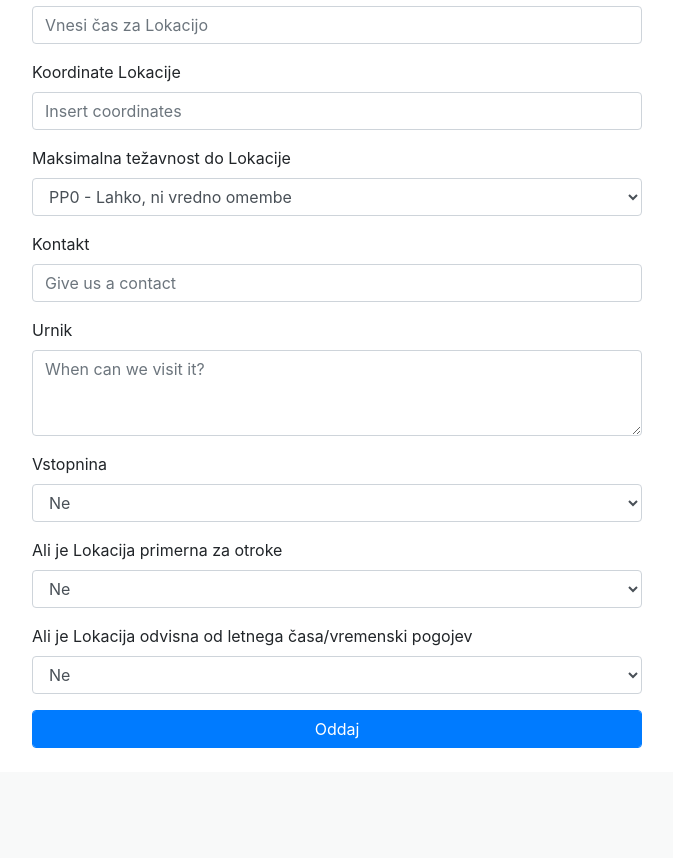
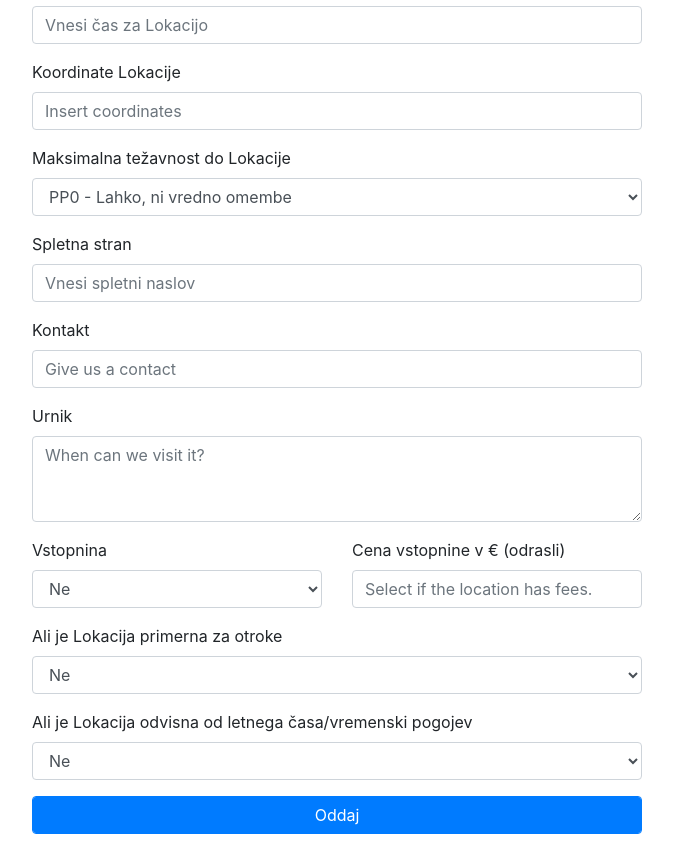
Before and after one commit to Charckle/svetovifprequel, a Flask app: page /new_location in a window 1280 px wide. Shown: the part 652-1510 px from the top of the page, without its empty margins (303-976 px from the left). Before the commit the page ends 1400 px from the top, so only its background shows below. Run offline with Flask 2, Linux system fonts and the light colour scheme; the visitor is signed in with stand-in values (Sample User, id 1); data comes from the database, SQL or seed files in the repository; some libraries are stand-ins or nearby versions.

Commit message:
added webpage and fee price

```diff
--- a/app/main_page_module/controllers.py
+++ b/app/main_page_module/controllers.py
@@ -5,6 +5,8 @@ from flask import Blueprint, request, render_template, \
 
 # Import module forms
 from app.main_page_module.forms import LoginForm, RegisterForm, EditUserForm, LocationForm, ParkingForm, TagForm, MythForm, MTagForm, ImgForm, IconForm
+
+from app.main_page_module.other import remove_https
 
 # Import module models (i.e. User)
 from app.main_page_module.models import user_sql_create, user_sql_login_check, user_sql_get_all, \
@@ -682,7 +684,7 @@ def new_location():
         coordinates = form.coord.data
 
         location_id = location_create(form.name.data, form.desc_s.data, form.desc_l.data, form.rating.data, form.tts.data, coordinates.replace(" ", ""), form.mtld.data, form.contact.data,
-                        form.timetable.data, form.fee.data, form.child.data, form.season.data, form.icon.data)
+                        remove_https(form.webpage.data), form.timetable.data, form.fee.data, form.fee_price.data, form.child.data, form.season.data, form.icon.data)
 
 
 
@@ -726,8 +728,10 @@ def edit_location(location_id):
                  coord = location[6].replace(" ", ""),
                  mtld = location[7],
                  contact = location[8],
+                 webpage = location[14],
                  timetable = location[9],
                  fee = location[10],
+                 fee_price = location[15],
                  child = location[11],
                  season = location[12],
                  icon = location[13])
@@ -770,8 +774,10 @@ def change_location():
 
             return redirect(url_for("main_page_module.index"))
 
-        location_change(location_id, form.name.data, form.desc_s.data, form.desc_l.data, form.rating.data, form.tts.data, form.coord.data, form.mtld.data, form.contact.data, form.timetable.data, form.fee.data, form.child.data,
-                         form.season.data, form.icon.data)
+        webpage = re.sub(r'^https?:\/\/', '', form.webpage.data)
+
+        location_change(location_id, form.name.data, form.desc_s.data, form.desc_l.data, form.rating.data, form.tts.data, form.coord.data, form.mtld.data, form.contact.data,
+                        remove_https(form.webpage.data), form.timetable.data, form.fee.data, form.fee_price.data, form.child.data, form.season.data, form.icon.data)
 
         flash('Location successfully Eddited!', 'success')
 
--- a/app/main_page_module/forms.py
+++ b/app/main_page_module/forms.py
@@ -2,7 +2,7 @@
 from flask_wtf import FlaskForm # , RecaptchaField
 
 # Import Form elements such as TextField and BooleanField (optional)
-from wtforms import BooleanField, IntegerField, StringField, TextAreaField, PasswordField, HiddenField, SubmitField, SelectField, validators # BooleanField
+from wtforms import BooleanField, IntegerField, StringField, TextAreaField, PasswordField, HiddenField, SubmitField, SelectField, DecimalField, validators # BooleanField
 
 # Import Form validators
 from wtforms.validators import Email, EqualTo, ValidationError
@@ -115,13 +115,16 @@ class LocationForm(FlaskForm):
     #Max To Location Difficulty
     mtld     = SelectField(u'Maksimalna težavnost do Lokacije', [validators.InputRequired(message=u'Izberi Težavnost.')], choices=mtlds, coerce=int)
 
-    contact = StringField(u'Kontakt', [validators.InputRequired(message=u'Vnesi kontakt za Lokacijo.'),
-                                               validators.Length(max=100)])
+    webpage = StringField(u'Spletna stran', [validators.Length(max=100)])
 
-    timetable  = TextAreaField(u'Urnik', [validators.InputRequired(message=u'Vnesi urnik Lokacije.')])
+    contact = StringField(u'Kontakt', [validators.Length(max=100)])
+
+    timetable  = TextAreaField(u'Urnik')
 
     fees = [(0, u'Ne'), (1, u'Odvisno'), (2, 'Da')]
     fee  = SelectField('Vstopnina', [validators.InputRequired(message=u'Izberi, ali ima Lokacija vstopnino')], choices=fees, coerce=int)
+
+    fee_price = DecimalField('Cena vstopnine v € (odrasli)', [validators.InputRequired(message='Vnesi višino vstopnine v €')], places=2)
 
     childs = [(0, u'Ne'), (1, 'Odvisno'), (2, u'Da')]
     child  = SelectField(u'Ali je Lokacija primerna za otroke', [validators.InputRequired(message=u'Izberi, ali je Lokacija primerna za otroke.')], choices=childs, coerce=int)
--- a/app/main_page_module/models.py
+++ b/app/main_page_module/models.py
@@ -438,12 +438,12 @@ def icon_create(name, link):
     return icon_id
 
 
-def location_create(name, desc_s, desc_l, rating, tts, coord, mtld, contact, timetable, fee, child, season, icon):
+def location_create(name, desc_s, desc_l, rating, tts, coord, mtld, contact, timetable, fee, fee_price, child, season, icon):
 
-    sql_command = f"""INSERT INTO locations (name, desc_s, desc_l, rating, tts, coord, mtld, contact, timetable, fee, child, season, icon)
-                  VALUES (%s, %s, %s, %s, %s, %s, %s, %s, %s, %s, %s, %s, %s);"""
+    sql_command = f"""INSERT INTO locations (name, desc_s, desc_l, rating, tts, coord, mtld, contact, webpage, timetable, fee, fee_price, child, season, icon)
+                  VALUES (%s, %s, %s, %s, %s, %s, %s, %s, %s, %s, %s, %s, %s, %s);"""
 
-    cursor = db.query(sql_command, (name, desc_s, desc_l, rating, tts, coord, mtld, contact, timetable, fee, child, season, icon))
+    cursor = db.query(sql_command, (name, desc_s, desc_l, rating, tts, coord, mtld, contact, webpage, timetable, fee, fee_price, child, season, icon))
     db.conn.commit()
 
     location_id = cursor.lastrowid
@@ -559,12 +559,12 @@ def location_get_numbers():
     return result
 
 
-def location_change(location_id, name, desc_s, desc_l, rating, tts, coord, mtld, contact, timetable, fee, child, season, icon):
+def location_change(location_id, name, desc_s, desc_l, rating, tts, coord, mtld, contact, webpage, timetable, fee, fee_price, child, season, icon):
     sql_command = f"""UPDATE locations SET name = %s, desc_s = %s, desc_l = %s, rating = %s, tts = %s, coord = %s,
-     mtld = %s, contact = %s, timetable = %s, fee = %s, child = %s, season = %s, icon = %s
+     mtld = %s, contact = %s, webpage = %s, timetable = %s, fee = %s, fee_price = %s, child = %s, season = %s, icon = %s
      WHERE id = %s;"""
 
-    cursor = db.query(sql_command, (name, desc_s, desc_l, rating, tts, coord, mtld, contact, timetable, fee, child, season, icon, location_id))
+    cursor = db.query(sql_command, (name, desc_s, desc_l, rating, tts, coord, mtld, contact, webpage, timetable, fee, fee_price, child, season, icon, location_id))
     db.conn.commit()
 
 
--- /dev/null
+++ b/app/main_page_module/other.py
@@ -0,0 +1,6 @@
+import re
+
+def remove_https(link):
+    webpage = re.sub(r'^https?:\/\/', '', link)
+
+    return webpage
--- a/app/templates/main_page_module/about.html
+++ b/app/templates/main_page_module/about.html
@@ -56,6 +56,7 @@
       <h1>Assets</h1>
       <hr>
       <div class="container">
+        <div>Icons made by <a href="https://smashicons.com/" title="Smashicons">Smashicons</a> from <a href="https://www.flaticon.com/" title="Flaticon"> www.flaticon.com</a></div>
         <div>Icons made by <a href="https://www.flaticon.com/authors/iconixar" title="iconixar">iconixar</a> from <a href="https://www.flaticon.com/" title="Flaticon"> www.flaticon.com</a></div>
         <div>Icons made by <a href="https://www.flaticon.com/authors/freepik" title="Freepik">Freepik</a> from <a href="https://www.flaticon.com/" title="Flaticon">www.flaticon.com</a></div>
         <div>Icons made by <a href="https://www.flaticon.com/authors/flat-icons" title="Flat Icons">Flat Icons</a> from <a href="https://www.flaticon.com/" title="Flaticon">www.flaticon.com</a></div>
--- a/app/templates/main_page_module/base.html
+++ b/app/templates/main_page_module/base.html
@@ -12,6 +12,7 @@
     <style>
         html, body {
             height: calc(100% - 28px);
+            width: 100%;
             }
 
 
--- a/app/templates/main_page_module/locations/new_location.html
+++ b/app/templates/main_page_module/locations/new_location.html
@@ -102,9 +102,18 @@
             {{ render_field(form.coord, placeholder="Insert coordinates") }}
 
             {{ render_field(form.mtld, placeholder="Select a Difficulty") }}
+            {{ render_field(form.webpage, placeholder="Vnesi spletni naslov") }}
             {{ render_field(form.contact, placeholder="Give us a contact") }}
             {{ render_field(form.timetable, placeholder="When can we visit it?", rows='3') }}
-            {{ render_field(form.fee, placeholder="Select if the location has fees.") }}
+            <div class="row">
+              <div class="col-md-6">
+                {{ render_field(form.fee, placeholder="Select if the location has fees.") }}
+              </div>
+
+              <div class="col-md-6">
+                {{ render_field(form.fee_price, placeholder="Select if the location has fees.") }}
+              </div>
+            </div>
             {{ render_field(form.child, placeholder="Select if the location is suitable for children") }}
             {{ render_field(form.season, placeholder="Select if the location is season/weather dependant") }}
 
```
Also changed, not shown: app/templates/main_page_module/locations/edit_location.html (+11 -1 lines), app/templates/main_page_module/locations/view_location.html (+29 -5 lines), app/static/icons/dollar.svg (added), app/static/icons/webpage.svg (added).
